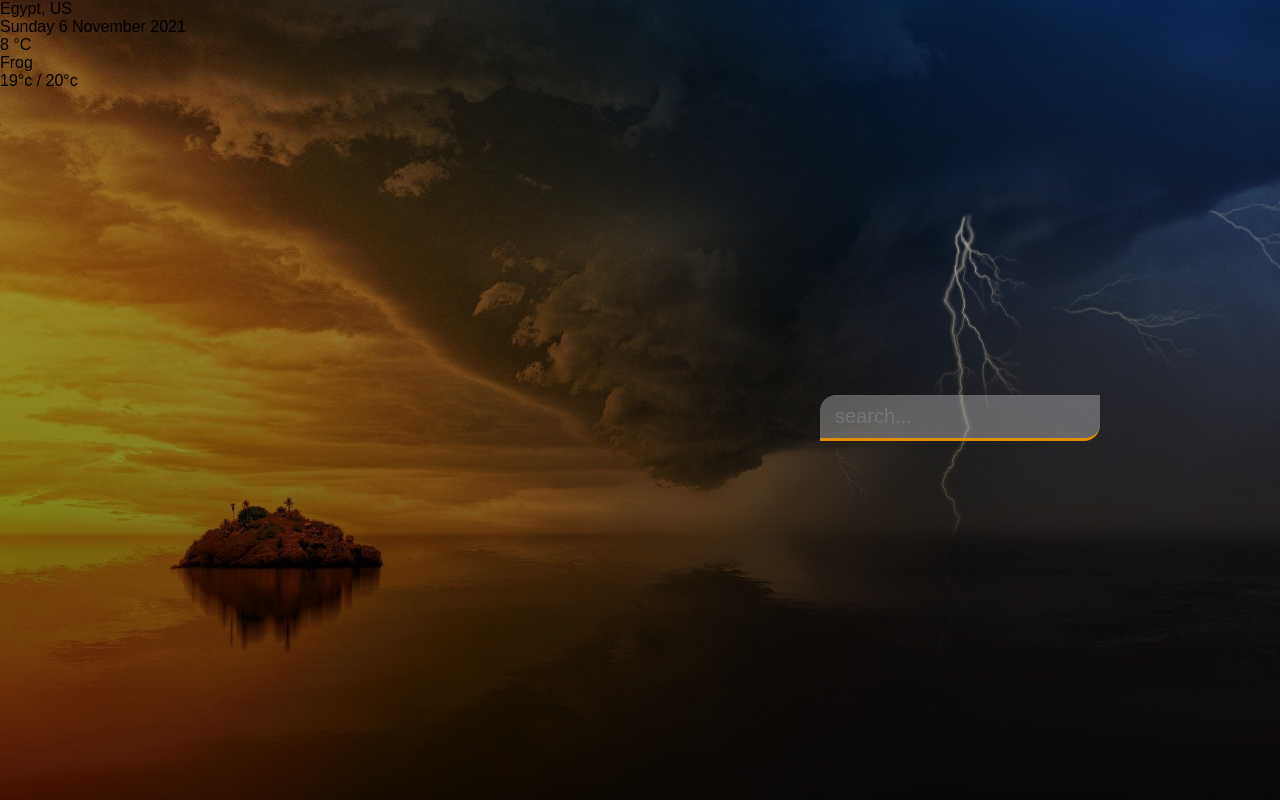
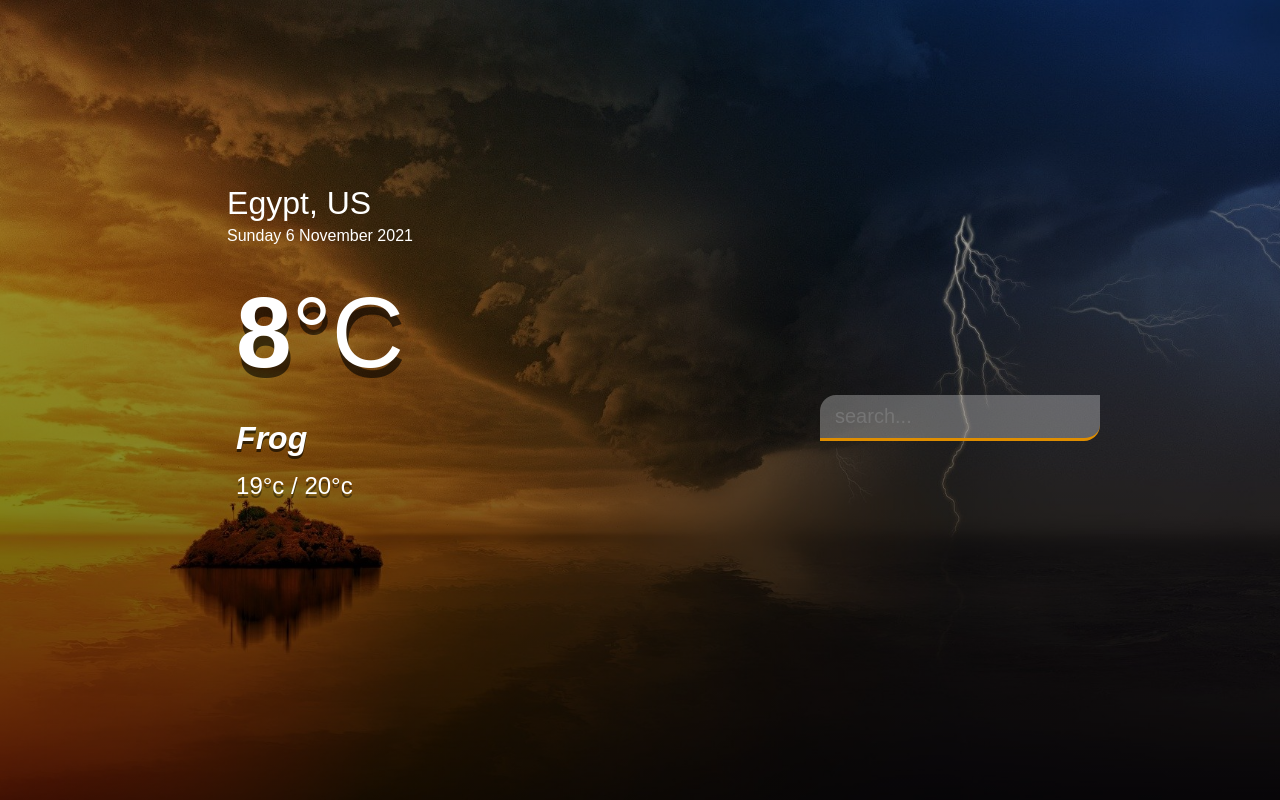
Before and after one commit to JamshidMirzakhmedov/WeatherAppJS, a plain HTML site: page index.html in a window 1280 px wide. Drawn offline with Linux system fonts and the light colour scheme.

Commit message:
style ended

```diff
--- a/index.html
+++ b/index.html
@@ -15,9 +15,9 @@
         <div class="date">Sunday 6 November 2021</div>
       </section>
       <div class="main-temp">
-        <div class="temp">8 <span>°C</span></div>
+        <div class="temp">8<span>°C</span></div>
         <div class="weather">Frog</div>
-        <div class="hi-low">19°c / 20°c </div>
+        <div class="high-low">19°c / 20°c </div>
       </div>
     </main>
     <header>
--- a/style/style.css
+++ b/style/style.css
@@ -45,3 +45,51 @@ header input:focus {
   border-radius: 0px 16px 0px 16px;
 
 }
+
+main{
+  margin-top: 20vh;
+  padding: 25px 25px 50px;
+  display: flex;
+  flex-direction: column;
+  align-items: center ;
+}
+
+.location .city {
+  color: #fff;
+  font-size: 32px;
+  font-weight: 500;
+  margin-bottom: 5px;
+}
+
+.location .date{
+  color: #fff;
+  font-size: 16px;
+}
+
+.main-temp .temp {
+  color:#fff;
+  font-size: 100px;
+  font-weight: 900;
+  margin: 30px 0;
+  text-shadow: 2px 10px rgba(0, 0, 0, .6);
+}
+
+.main-temp span {
+  font-weight: 500;
+}
+
+.main-temp .weather {
+  color: #fff;
+  font-size: 32px;
+  font-weight: 700;
+  font-style: italic;
+  margin-bottom: 15px;
+  text-shadow: 0px 3px rgba(0, 0, 0, 0.6);
+}
+
+.main-temp .high-low {
+  color: #fff;
+  font-size: 24px;
+  font-weight: 500;
+  text-shadow: 0px 4px rgba(0, 0, 0, .4);
+}
```
